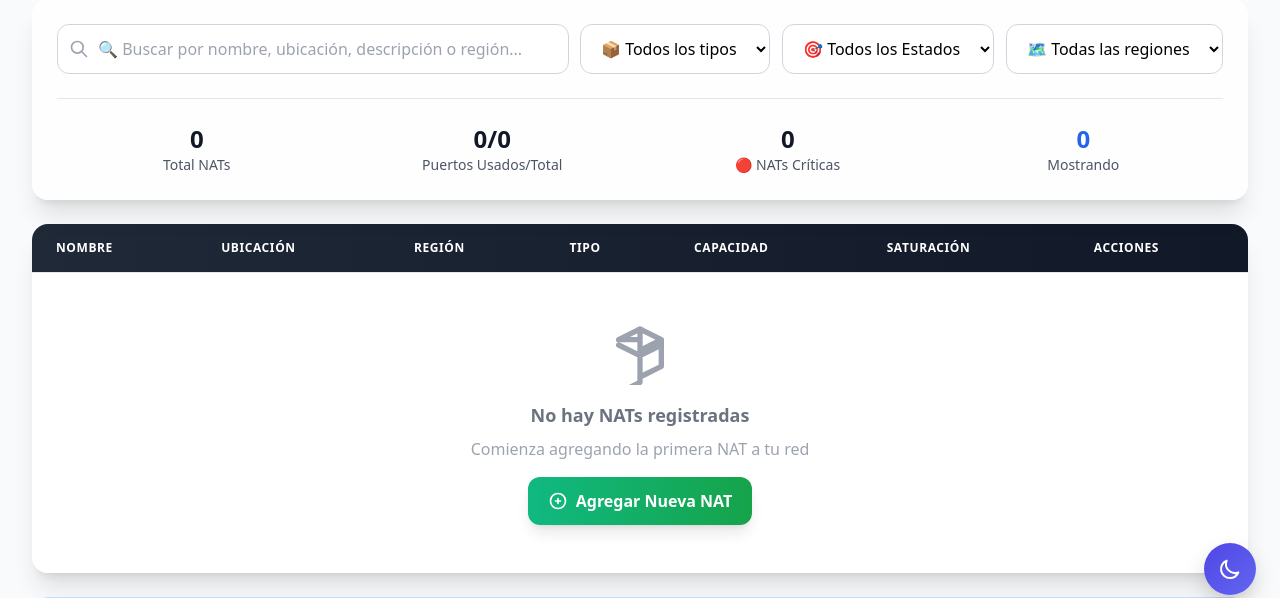
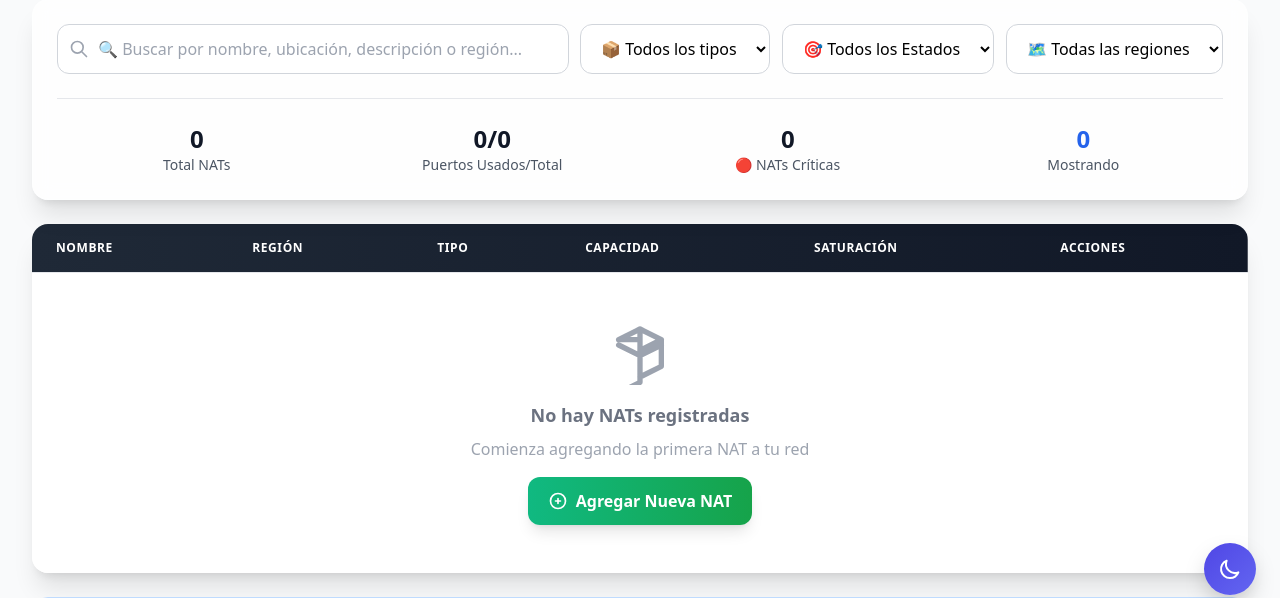
Before and after one commit to ton-cast5/Fibra_app, a Flask app: page /cajas in a window 1280 px wide. Shown: the part 181-779 px from the top of the page. Run offline with Flask 3, Linux system fonts and the light colour scheme; data that the repository does not hold is empty; some libraries are stand-ins or nearby versions.

Commit message:
Quitar columna ubicacion de lista de NAPs
La ubicacion sigue disponible en busqueda pero ya no se muestra en la tabla.

Co-authored-by: Cursor <cursoragent@cursor.com>

```diff
--- a/templates/index.html
+++ b/templates/index.html
@@ -188,7 +188,6 @@
                                 <span>Nombre</span>
                             </div>
                         </th>
-                        <th scope="col" class="px-6 py-4 text-left text-xs font-semibold text-white uppercase tracking-wider">Ubicación</th>
                         <th scope="col" class="px-6 py-4 text-left text-xs font-semibold text-white uppercase tracking-wider">Región</th>
                         <th scope="col" class="px-6 py-4 text-left text-xs font-semibold text-white uppercase tracking-wider">Tipo</th>
                         <th scope="col" class="px-6 py-4 text-left text-xs font-semibold text-white uppercase tracking-wider">Capacidad</th>
@@ -217,13 +216,6 @@
                                     <div class="text-xs text-gray-500 mt-1">{{ nat.modelo.nombre if nat.modelo else 'Sin modelo' }}</div>
                                 </div>
                             </div>
-                        </td>
-
-                        <!-- Ubicación -->
-                        <td class="px-6 py-4 whitespace-nowrap">
-                            <span class="inline-flex items-center px-3 py-1 rounded-full text-xs font-medium bg-gray-100 text-gray-800 border border-gray-200">
-                                📍 {{ nat.ubicacion }}
-                            </span>
                         </td>
 
                         <!-- Región -->
@@ -315,7 +307,7 @@
                     </tr>
                     {% else %}
                     <tr>
-                        <td colspan="7" class="px-6 py-12 text-center">
+                        <td colspan="6" class="px-6 py-12 text-center">
                             <div class="text-gray-400">
                                 <svg class="w-16 h-16 mx-auto mb-4" fill="none" stroke="currentColor" viewBox="0 0 24 24" xmlns="http://www.w3.org/2000/svg">
                                     <path stroke-linecap="round" stroke-linejoin="round" stroke-width="2" d="M20 7l-8-4-8 4m16 0l-8 4m8-4v10l-8 4m0-14L4 7m8-4v10m0 0l-8-4m8 4l8-4m-8 4v10l-8 4"></path>
```
